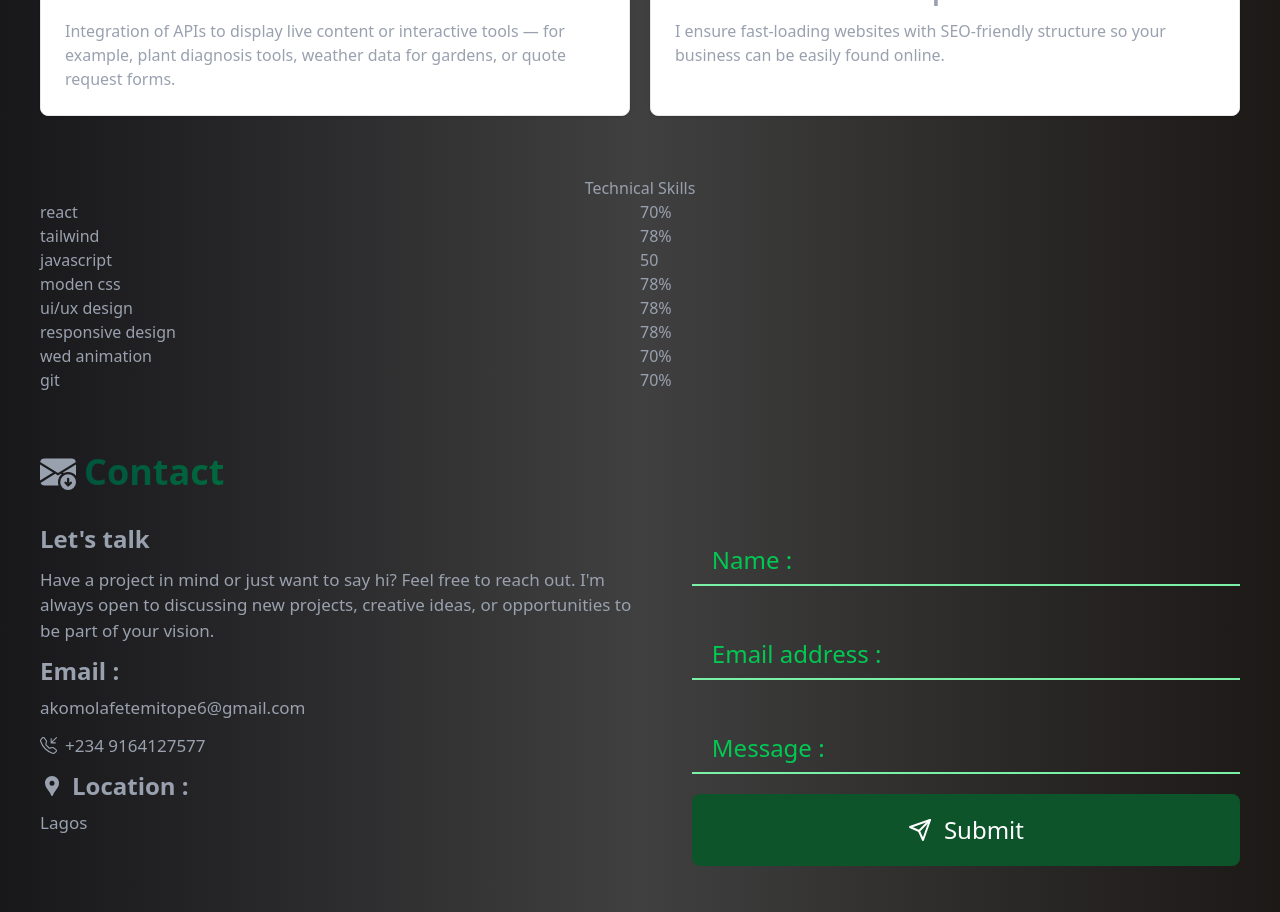
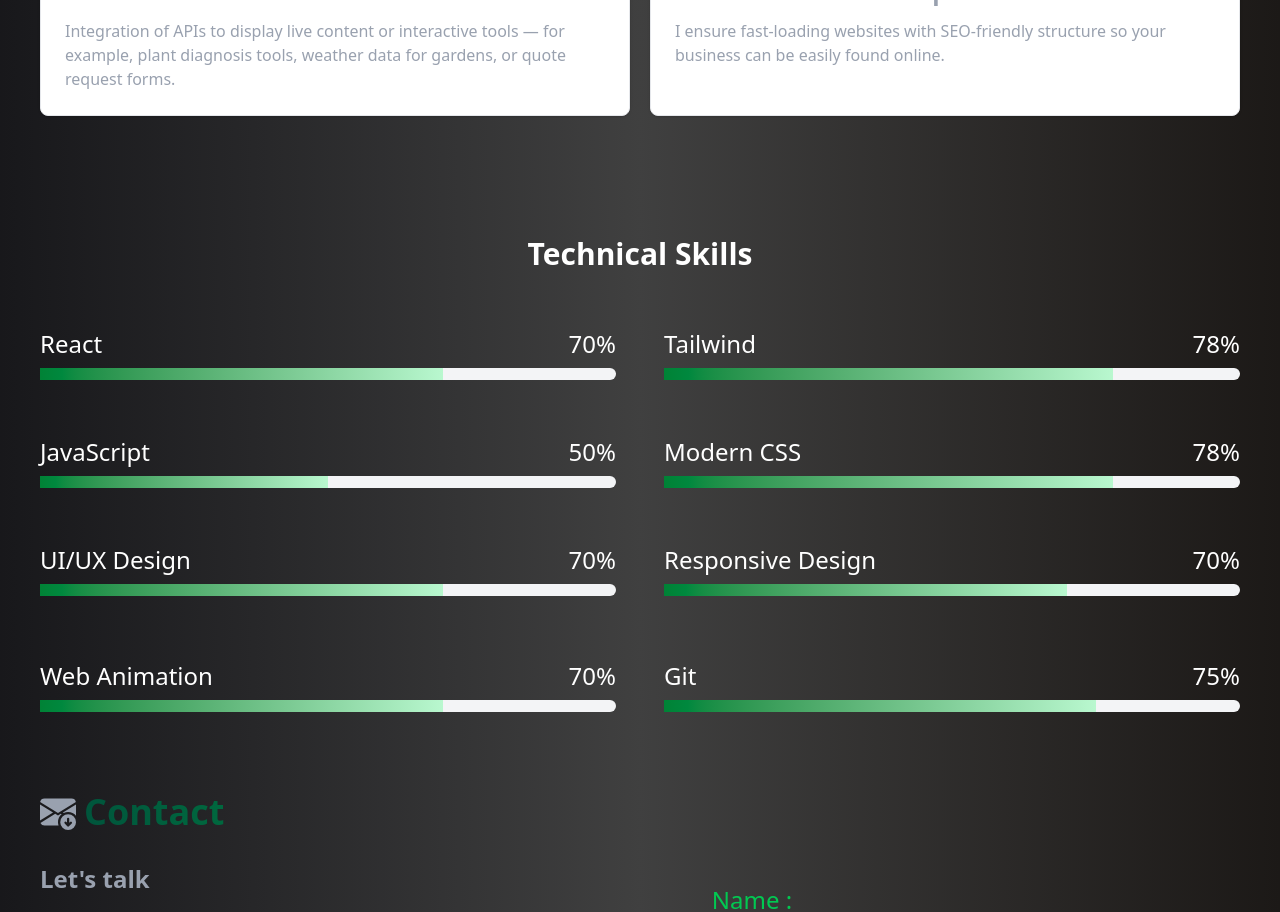
Before and after one commit to akomolafetemitopejoseph/portfolio-2, a React (Vite) app: page / in a window 1280 px wide. Shown: the part 1660-2572 px from the top of the page. Built offline with nearby package versions, Linux system fonts and the light colour scheme.

Commit message:
update changes in my skills components

```diff
--- a/src/Components/HeroSection.jsx
+++ b/src/Components/HeroSection.jsx
@@ -31,7 +31,7 @@ const HeroSection = () => {
                 akomolafe <br /> temitope joseph
               </h1>
 
-                <p className="text-gray-400 text-[17px] lg:text-l leading-5 lg:leading-7">
+                <p className="text-gray-400 text-[17px] lg:text-l leading-5z lg:leading-7">
                   I specialize in building clean, responsive, and
                   high-performing websites. With expertise in React, Tailwind
                   CSS, and JavaScript, I create seamless digital experiences
--- a/src/Components/NavBar.jsx
+++ b/src/Components/NavBar.jsx
@@ -28,24 +28,24 @@ function NavBar() {
 
         <div className="">
           <ul className="hidden lg:flex  justify-between text-center capitalize font-semibold text-xl gap-5 lg:gap-10">
-            <li className="cursor-pointer hover:text-green-800 hover:border-b-1">
+            <li className="cursor-pointer hover:text-green-800 hover:border-b-1 transition-all duration-400">
               home
             </li>
 
-            <li className="cursor-pointer hover:text-green-800 hover:border-b-1">
+            <li className="cursor-pointer hover:text-green-800 hover:border-b-1 transition-all duration-400">
               services
             </li>
 
-            <li className="cursor-pointer hover:text-green-800 hover:border-b-1">
+            <li className="cursor-pointer hover:text-green-800 hover:border-b-1 transition-all duration-400">
               skills
             </li>
             <li className="cursor-pointer hover:text-green-800 hover:border-b-1">
               work
             </li>
-            <li className="cursor-pointer hover:text-green-800 hover:border-b-1">
+            <li className="cursor-pointer hover:text-green-800 hover:border-b-1 transition-all duration-400">
               contact
             </li>
-            <button className="capitalize bg-green-900 hover:bg-green-800 active:bg-green-900 font-semibold text-xl border-2 border-green-900 px-4 py-1 rounded cursor-pointer ">
+            <button className="capitalize bg-green-900 hover:bg-green-800 active:bg-green-900 font-semibold text-xl border-2 border-green-900 px-4 py-1 rounded cursor-pointer transition-all duration-400">
               hire me
             </button>
           </ul>
--- a/src/Components/Skills.jsx
+++ b/src/Components/Skills.jsx
@@ -1,34 +1,125 @@
 import React from "react";
 
 const Skills = () => {
-  const skill = [
-    { name: "react", level: "70%" },
-    { name: "tailwind", level: "78%" },
-    { name: "javascript", level: "50" },
-    { name: "moden css", level: "78%" },
-    { name: "ui/ux design", level: "78%" },
-    { name: "responsive design", level: "78%" },
-    { name: "wed animation", level: "70%" },
-    { name: "git", level: "70%" },
-  ];
+  // const skill = [
+  //   { name: "react", level: "70%" },
+  //   { name: "tailwind", level: "78%" },
+  //   { name: "javascript", level: "50" },
+  //   { name: "moden css", level: "78%" },
+  //   { name: "ui/ux design", level: "78%" },
+  //   { name: "responsive design", level: "78%" },
+  //   { name: "wed animation", level: "70%" },
+  //   { name: "git", level: "70%" },
+  // ];
   return (
-    <div className="px-5 py-5  lg:px-10 lg:pt-10 text-gray-400">
-      <div
-        className="flex
-      justify-center"
-      >
-        <h1>Technical Skills</h1>
-      </div>
-      {skill.map((skill, index) => (
-        <div className=" grid grid-cols-2" key={index}>
-          <h1>{skill.name}</h1>
 
-          <h1>{skill.level}</h1>
-          <div className="relative w-full h-full bg-gradient-to-r from-blue-500 to-purple-500"></div>
+    <div>
+      <div className="mt-2 lg:mt-15 ">
+          <h1
+            className="text-center pb-2  text-xl m
+          md:text-2xl lg:text-3xl font-bold mt-2 lg:pt-10 text-white"
+          >
+            Technical Skills
+          </h1>
+
         </div>
 
-      ))}
-    </div>
+        <div className=" grid grid-cols-1 lg:grid-cols-2 gap-2 lg:gap-2 m-2 lg:m-5 text-white">
+
+          <div className="pb-3 lg:p-5 mt-2 ">
+
+            <h1 className="flex justify-between text-sm lg:text-2xl  space-30 mb-2">
+              React <span>70%</span>
+            </h1>
+            <div className=" h-3 bg-gray-100 rounded-2xl">
+              <div className="w-[70%] h-full bg-gradient-to-r from-green-700 to-green-200"></div>
+            </div>
+          </div>
+
+          <div className="pb-3 lg:p-5 mt-2">
+            <h1 className="flex justify-between text-sm lg:text-2xl mb-2">
+              Tailwind <span>78%</span>
+            </h1>
+            <div className="h-3 bg-gray-100 rounded-2xl">
+              <div className="w-[78%] h-full bg-gradient-to-r from-green-700 to-green-200"></div>
+            </div>
+          </div>
+
+          <div className="pb-3 lg:p-5 mt-2">
+            <h1 className="flex justify-between text-sm lg:text-2xl mb-2">
+              JavaScript <span>50%</span>
+            </h1>
+            <div className="h-3 bg-gray-100 rounded-2xl">
+              <div className="w-[50%] h-full bg-gradient-to-r from-green-700 to-green-200"></div>
+            </div>
+          </div>
+
+          <div className="pb-3 lg:p-5 mt-2">
+            <h1 className="flex justify-between text-sm lg:text-2xl mb-2">
+              Modern CSS <span>78%</span>
+            </h1>
+            <div className=" h-3 bg-gray-100 rounded-2xl">
+              <div className="w-[78%] h-full bg-gradient-to-r from-green-700 to-green-200"></div>
+            </div>
+          </div>
+
+          <div className="pb-3 lg:p-5 mt-2">
+            <h1 className="flex justify-between text-sm lg:text-2xl mb-2">
+              UI/UX Design <span>70%</span>
+            </h1>
+            <div className=" h-3 bg-gray-100 rounded-2xl">
+              <div className="w-[70%] h-full bg-gradient-to-r from-green-700 to-green-200"></div>
+            </div>
+          </div>
+
+          <div className="pb-3 lg:p-5 lg:mt-2">
+            <h1 className="flex justify-between text-sm lg:text-2xl mb-2">
+              Responsive Design <span>70%</span>
+            </h1>
+            <div className=" h-3 bg-gray-100 rounded-2xl">
+              <div className="w-[70%] h-full bg-gradient-to-r from-green-700 to-green-200"></div>
+            </div>
+          </div>
+
+          <div className="pb-3 lg:p-5 lg:mt-4">
+            <h1 className="flex justify-between text-sm lg:text-2xl mb-2">
+              Web Animation <span>70%</span>
+            </h1>
+            <div className=" h-3 bg-gray-100 rounded-2xl">
+              <div className="w-[70%] h-full bg-gradient-to-r from-green-700 to-green-200"></div>
+            </div>
+          </div>
+
+          <div className="pb-3 lg:p-5 lg:mt-4">
+            <h1 className="flex justify-between text-sm lg:text-2xl mb-2">
+              Git <span>75%</span>
+            </h1>
+            <div className=" h-3 bg-gray-100 rounded-2xl">
+              <div className="w-[75%] h-full bg-gradient-to-r from-green-700 to-green-200"></div>
+            </div>
+          </div>
+
+        </div>
+      </div>
+
+
+    // <div className="px-5 py-5  lg:px-10 lg:pt-10 text-gray-400">
+    //   <div
+    //     className="flex
+    //   justify-center"
+    //   >
+    //     <h1>Technical Skills</h1>
+    //   </div>
+    //   {skill.map((skill, index) => (
+    //     <div className="flex" key={index}>
+    //       <h1>{skill.name}</h1>
+
+    //       <h1>{skill.level}</h1>
+    //       <div className="w-full"></div>
+    //     </div>
+
+    //   ))}
+    // </div>
   );
 };
 
```
